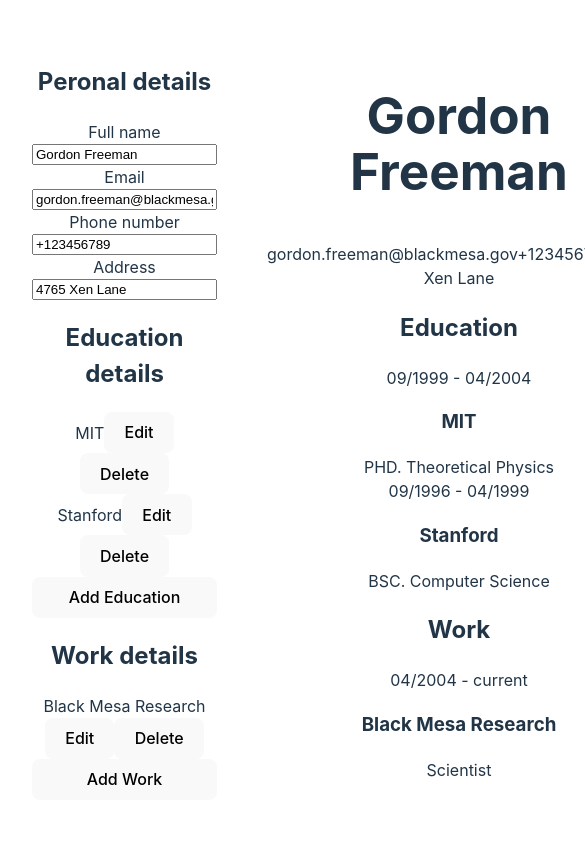
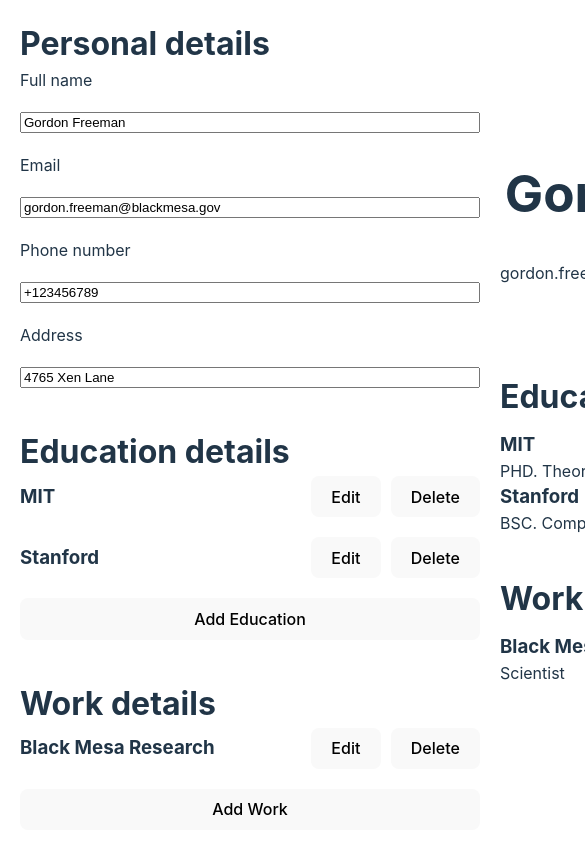
Before and after one commit to aslanhudajev/react-cv-app, a React (Vite) app: page / in a window 390 px wide. Shown: the top 850 px of the page, 585 px wide, since content can reach past the window. Built offline with nearby package versions, Linux system fonts and the light colour scheme.

Commit message:
added simple styling. fixed bugs. made the forms more usable. lacks responsiveness.

```diff
--- a/src/App.css
+++ b/src/App.css
@@ -1,14 +1,105 @@
+@root {
+  font-size: 16px;
+}
+
+h1,
+h2,
+h3,
+h4,
+p,
+span {
+  margin: 0;
+}
+
+h2 {
+  font-size: 2rem;
+}
+
 #root {
-  max-width: 1280px;
-  margin: 0 auto;
-  padding: 2rem;
-  text-align: center;
+  display: grid;
+  grid-template-columns: 500px 1fr;
+  width: 100vw;
+  height: 100vh;
+}
+
+#cv-preview {
+  display: flex;
+  flex-direction: column;
+  align-items: center;
+  justify-content: center;
+}
+
+#cv-preview-inner {
+  display: flex;
+  flex-direction: column;
+  gap: 40px;
+}
+
+#det-personal-details {
   display: flex;
   flex-direction: row;
-  column-gap: 50px;
+  gap: 20px;
+}
+
+#det-name {
+  text-align: center;
+}
+
+.cv-display-sect-title {
+  margin-bottom: 10px;
+}
+
+.exp-entry {
+  display: flex;
+  flex-direction: column;
+  width: auto;
+}
+
+.entry-main {
+  display: flex;
+  flex-direction: row;
+  align-items: center;
+  justify-content: space-between;
+  gap: 20px;
+}
+
+#inputs {
+  padding: 20px;
+  display: flex;
+  flex-direction: column;
+  justify-content: center;
+  gap: 40px;
 }
 
 .input-sect-form {
   display: flex;
   flex-direction: column;
+  gap: 20px;
 }
+
+.edu-entry {
+  display: flex;
+  flex-direction: row;
+  align-items: center;
+  justify-content: space-between;
+}
+
+.work-entry {
+  display: flex;
+  flex-direction: row;
+  align-items: center;
+  justify-content: space-between;
+}
+
+.entry-controls {
+  display: flex;
+  flex-direction: row;
+  gap: 10px;
+}
+
+form {
+  display: flex;
+  flex-direction: column;
+  align-items: left;
+  justify-content: left;
+}
--- a/src/App.jsx
+++ b/src/App.jsx
@@ -122,7 +122,7 @@
     setIsEducationFormVisible(true);
   }
 
-  function hideEducationEditForm(e) {
+  function hideEducationEditForm() {
     setCurrentlyEditedEducationEntryId(null);
     setIsEducationFormVisible(false);
   }
@@ -139,7 +139,7 @@
 
   return (
     <>
-      <section className="inputs">
+      <section id="inputs">
         <PersonalDetails
           {...personalInfo}
           onChange={handlePersonalInfoChange}
@@ -166,7 +166,7 @@
         />
       </section>
 
-      <section className="cv-preview">
+      <section id="cv-preview">
         <CV
           personalInfo={personalInfo}
           educationInfo={educationInfo}
--- a/src/components/CVPreview/CV.jsx
+++ b/src/components/CVPreview/CV.jsx
@@ -8,6 +8,7 @@
 function CV({ personalInfo, educationInfo, workInfo }) {
   return (
     <>
+      <div id="cv-preview-inner">
         <PersonalDetailsCV {...personalInfo} />
         <DisplaySection title="Education">
           <EducationDetailsCV educationInfo={educationInfo} />
@@ -15,6 +16,7 @@
         <DisplaySection title="Work">
           <WorkDetailsCV workInfo={workInfo} />
         </DisplaySection>
+      </div>
     </>
   );
 }
--- a/src/components/CVPreview/EducationDetailsCV/EducationDetailsCV.jsx
+++ b/src/components/CVPreview/EducationDetailsCV/EducationDetailsCV.jsx
@@ -4,14 +4,14 @@
     <>
       {educationInfo.map((education) => {
         return (
-          <div key={education.id}>
-            <div>
-              <span className="exp-fromto">
+          <div key={education.id} className="exp-entry">
+            <div className="entry-main">
+              <h3 className="entry-place">{education.university}</h3>
+              <span className="entry-fromto">
                 {education.from} - {education.to}
               </span>
             </div>
             <div>
-              <h3 className="exp-place">{education.university}</h3>
               <span className="exp-title">{education.degree}</span>
             </div>
           </div>
--- a/src/components/CVPreview/PersonalDetailsCV/PersonalDetailsCV.jsx
+++ b/src/components/CVPreview/PersonalDetailsCV/PersonalDetailsCV.jsx
@@ -2,11 +2,11 @@
 function PersonalDetailsCV({ fullName, email, tel, address }) {
   return (
     <>
-      <h1>{fullName}</h1>
-      <div>
-        <span className="personalDetail">{email}</span>
-        <span className="personalDetail">{tel}</span>
-        <span className="personalDetail">{address}</span>
+      <h1 id="det-name">{fullName}</h1>
+      <div id="det-personal-details">
+        <span className="personal-detail">{email}</span>
+        <span className="personal-detail">{tel}</span>
+        <span className="personal-detail">{address}</span>
       </div>
     </>
   );
--- a/src/components/CVPreview/WorkDetailsCV/WordDetailsCV.jsx
+++ b/src/components/CVPreview/WorkDetailsCV/WordDetailsCV.jsx
@@ -4,14 +4,14 @@
     <>
       {workInfo.map((work) => {
         return (
-          <div key={work.id}>
-            <div>
-              <span className="exp-fromto">
+          <div key={work.id} className="exp-entry">
+            <div className="entry-main">
+              <h3 className="entry-place">{work.company}</h3>
+              <span className="entry-fromto">
                 {work.from} - {work.to}
               </span>
             </div>
             <div>
-              <h3 className="exp-place">{work.company}</h3>
               <span className="exp-title">{work.position}</span>
             </div>
           </div>
--- a/src/components/Inputs/EducationDetails/EducationEntry.jsx
+++ b/src/components/Inputs/EducationDetails/EducationEntry.jsx
@@ -7,7 +7,8 @@
 }) {
   return (
     <div className="edu-entry df fdr">
-      <span className="edu-uni">{university}</span>
+      <h3 className="edu-uni">{university}</h3>
+      <div className="entry-controls">
         <button
           className="btn"
           id="edit"
@@ -25,6 +26,7 @@
           Delete
         </button>
       </div>
+    </div>
   );
 }
 
--- a/src/components/Inputs/PersonalDetails/PersonalDetails.jsx
+++ b/src/components/Inputs/PersonalDetails/PersonalDetails.jsx
@@ -4,7 +4,7 @@
 
 function PersonalDetails({ fullName, email, tel, address, onChange }) {
   return (
-    <InputSection title="Peronal details">
+    <InputSection title="Personal details">
       <InputGroup
         label="Full name"
         type="text"
--- a/src/components/Inputs/WorkDetails/WorkEntry.jsx
+++ b/src/components/Inputs/WorkDetails/WorkEntry.jsx
@@ -1,14 +1,21 @@
 /* eslint-disable react/prop-types */
 function WorkEntry({ company, id, showWorkEditForm, deleteWork }) {
   return (
-    <div className="edu-entry df fdr">
-      <span className="edu-uni">{company}</span>
-      <button className="btn" id="edit" data-id={id} onClick={showWorkEditForm}>
-        Edit
-      </button>
-      <button className="btn" id="delete" data-id={id} onClick={deleteWork}>
-        Delete
-      </button>
+    <div className="work-entry df fdr">
+      <h3 className="work-uni">{company}</h3>
+      <div className="entry-controls">
+        <button
+          className="btn"
+          id="edit"
+          data-id={id}
+          onClick={showWorkEditForm}
+        >
+          Edit
+        </button>
+        <button className="btn" id="delete" data-id={id} onClick={deleteWork}>
+          Delete
+        </button>
+      </div>
     </div>
   );
 }
```
Lines whose indentation alone changed are shown as unchanged.
